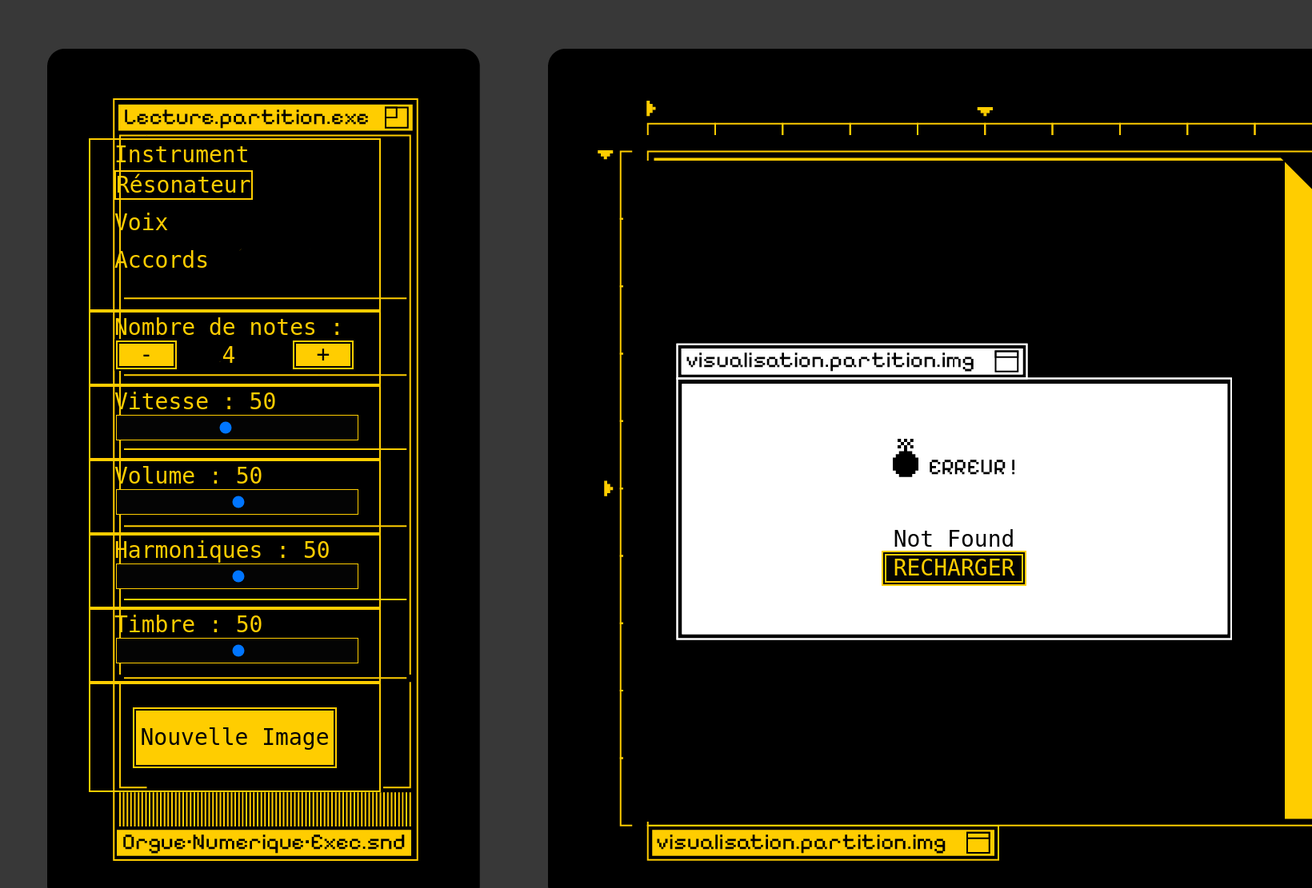
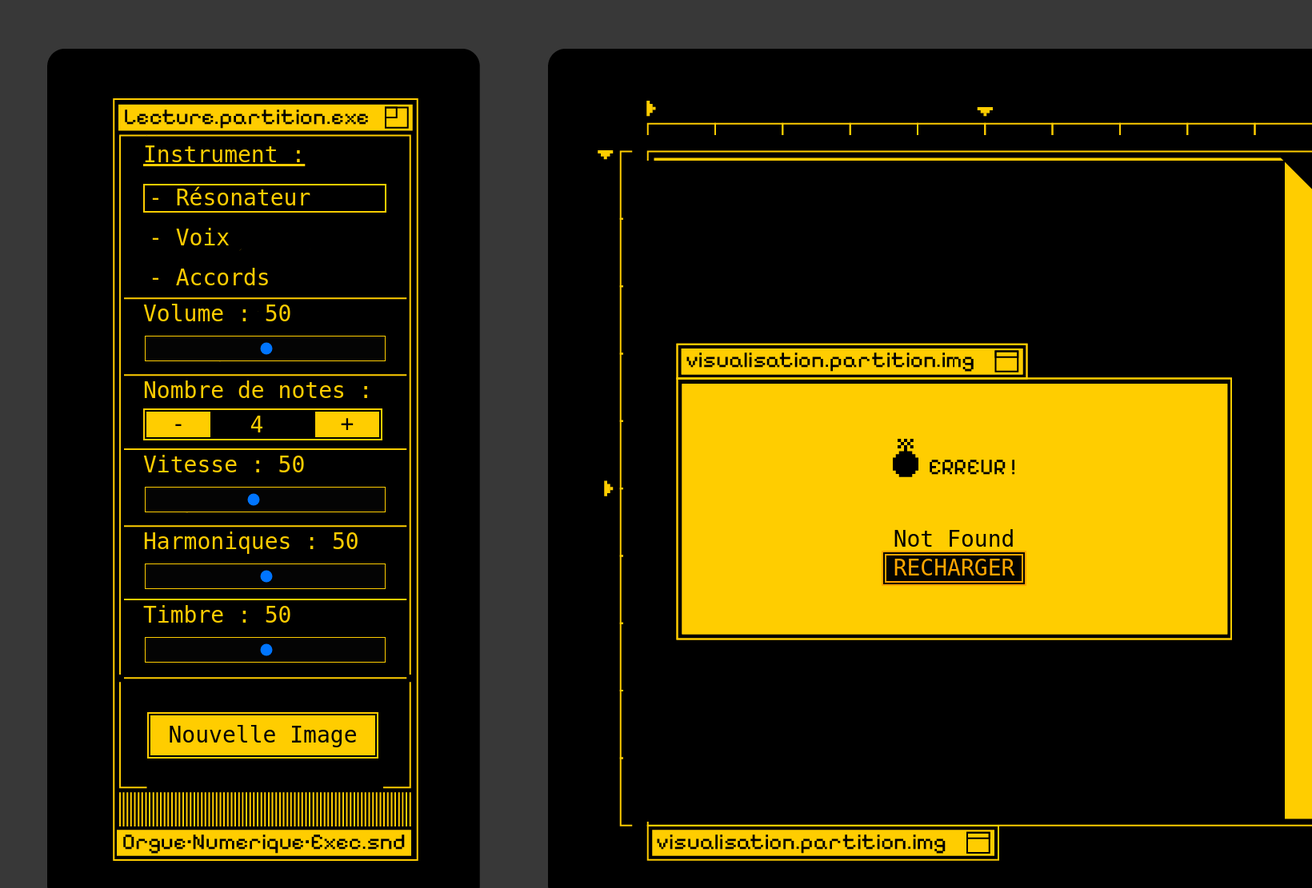
Before and after one commit to MiguelDeTrool/orgue, a Flask app: template server/templates/index.html in a window 1640 px wide. Shown: the whole page at 80% size. Run offline with Flask 3, Linux system fonts and the light colour scheme; the template is opened without the code that fills it, so the values that code supplies are empty.

Commit message:
Update main alignments, inputs styles to mockup

```diff
--- a/server/static/css/inputs.css
+++ b/server/static/css/inputs.css
@@ -1,4 +1,37 @@
+.instrument-options {
+  box-sizing: border-box;
+  height: 82%;
+  padding: 6px 0px;
+  display: grid;
+  grid-template-columns: 1;
+  grid-template-rows: 1fr 1fr 1fr;
+}
+
+.instrument-title {
+  text-decoration-line: underline;
+  text-decoration-thickness: 3px;
+}
+
+input[type="radio"] {
+  display: none;
+}
+
+input[type="radio"] + label {
+  display: block;
+  width: 97%;
+  padding: 2px 5px;
+  border: solid 2px #0000;
+}
+
+input[type="radio"]:checked + label {
+  border: solid 2px var(--accent);
+}
+
 .number-input {
+  box-sizing: border-box;
+  border: solid 2px var(--accent);
+  margin-top: 8px;
+  padding: 2px;
   width: 100%;
   height: 40px;
   display: flex;
@@ -21,9 +54,9 @@
   background-color: var(--accent);
   color: var(--background);
   box-sizing: border-box;
-  border: double 6px var(--background);
+  /* border: double 6px var(--background); */
   text-align: center;
-  padding: 0px 0 0 0;
+  padding: 2px 0 0 0;
 }
 
 .minus:active,
@@ -31,27 +64,10 @@
   filter: brightness(80%);
 }
 
-.instrument-options {
-  box-sizing: border-box;
-  height: 80%;
-  padding: 10px 0px;
-  display: grid;
-  grid-template-columns: 1;
-  grid-template-rows: 1fr 1fr 1fr;
-}
-
-input[type="radio"] {
-  box-sizing: border-box;
-  display: none;
-}
-
-input[type="radio"]:checked + label {
-  border: solid 2px var(--accent);
-}
-
 input[type="range"] {
   appearance: none;
   display: block;
+  margin-top: 13px;
   height: 30px;
   width: 100%;
   background-color: var(--background);
@@ -78,5 +94,5 @@
   color: var(--background);
   font: inherit;
   border: double 6px var(--background);
-  padding: 20px 5px;
+  padding: 11px 22px;
 }
--- a/server/static/css/styles.css
+++ b/server/static/css/styles.css
@@ -25,23 +25,27 @@
 .parameter-container {
   box-sizing: border-box;
   position: absolute;
-  top: 173px;
-  left: 111px;
-  height: 818px;
+  top: 169px;
+  left: 149px;
+  height: 817px;
   width: 365px;
   display: grid;
-  grid-template-rows: 216px 1fr 1fr 1fr 1fr 1fr 137px;
+  grid-template-rows: 204px 96px 93px 96px 92px 98px 1fr;
   grid-template-columns: 1fr;
 }
 
 .parameter-container > * {
-  box-sizing: border-box;
-  padding: 5px 30px;
-  border: solid 2px var(--accent);
+  /* box-sizing: border-box; */
+  padding: 6px 36px 0px 30px;
+}
+
+.instrument-title {
+  padding-top: 5px;
+  padding-bottom: 16px;
 }
 
 .canvas-container {
-  /* mix-blend-mode: multiply; */
+  mix-blend-mode: multiply;
   position: absolute;
   z-index: auto;
   top: 201px;
--- a/server/templates/index.html
+++ b/server/templates/index.html
@@ -9,8 +9,8 @@
   </head>
   <body>
     <form class="parameter-container" onsubmit="return false">
-      <div>
-        <div>Instrument</div>
+      <div class="instrument-container">
+        <div class="instrument-title">Instrument :</div>
         <div class="instrument-options">
           <div>
             <input
@@ -20,17 +20,30 @@
               value="0"
               checked
             />
-            <label for="resonator" class="radio-label">Résonateur</label>
+            <label for="resonator" class="radio-label">- Résonateur</label>
           </div>
           <div>
             <input type="radio" id="voice" name="instrument" value="1" />
-            <label for="voice" class="radio-label">Voix</label>
+            <label for="voice" class="radio-label">- Voix</label>
           </div>
           <div>
             <input type="radio" id="chords" name="instrument" value="2" />
-            <label for="chords" class="radio-label">Accords</label>
+            <label for="chords" class="radio-label">- Accords</label>
           </div>
         </div>
+      </div>
+      <div class="volume-container slider-container">
+        <label for="volume">Volume : </label>
+        <span></span>
+        <input
+          type="range"
+          class="slider"
+          id="volume"
+          name="volume"
+          min="0"
+          max="99"
+          value="50"
+        />
       </div>
       <div>
         <label for="length">Nombre de notes : </label>
@@ -49,7 +62,7 @@
           <span class="plus">+</span>
         </div>
       </div>
-      <div>
+      <div class="speed-container slider-container">
         <label for="">Vitesse : </label>
         <span></span>
         <input
@@ -62,20 +75,7 @@
           value="50"
         />
       </div>
-      <div>
-        <label for="volume">Volume : </label>
-        <span></span>
-        <input
-          type="range"
-          class="slider"
-          id="volume"
-          name="volume"
-          min="0"
-          max="99"
-          value="50"
-        />
-      </div>
-      <div>
+      <div class="harmonics-container slider-container">
         <label for="harmonics">Harmoniques : </label>
         <span></span>
         <input
@@ -88,7 +88,7 @@
           value="50"
         />
       </div>
-      <div>
+      <div class="timbre-container slider-container">
         <label for="timbre">Timbre : </label>
         <span></span>
         <input
```
